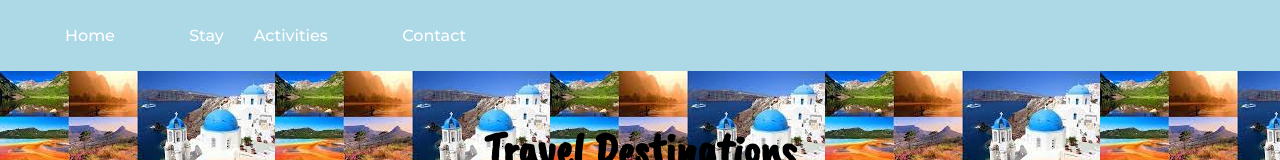
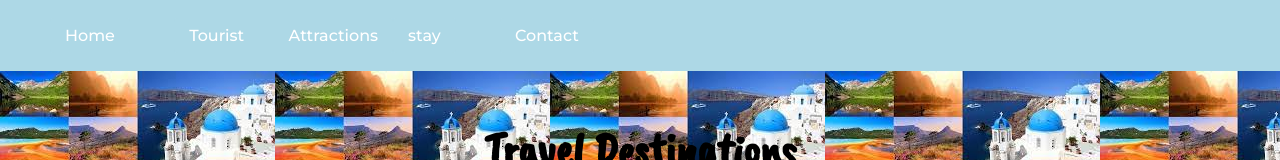
Before and after one commit to shahdhriti2008/travel.github.io, a plain HTML site: page index.html in a window 1280 px wide. Shown: the top 160 px of the page. Drawn offline with nearby package versions, Linux system fonts and the light colour scheme.

Commit message:
Update index.html

```diff
--- a/index.html
+++ b/index.html
@@ -28,8 +28,8 @@ h3{font-size:25px;font-weight:italic;}
 
 <ul style="word-spacing:40px;">
 <li style="display:inline-block;"><a href="index.html" style="background:lightblue; padding:8px 15px; color:white; text-decoration:none; border-radius:4px;">Home</a></li>
-<li style="display:inline-block;"><a href="sharks.html" style="background:lightblue; padding:8px 15px; color:white; text-decoration:none; border-radius:4px;">Stay</a></li
-<li style="display:inline-block;"><a href="peacocks.html" style="background:lightblue; padding:8px 15px; color:white; text-decoration:none; border-radius:4px;">Activities</a></li>
+<li style="display:inline-block;"><a href="page2.html" style="background:lightblue; padding:8px 15px; color:white; text-decoration:none; border-radius:4px;">Tourist Attractions</a></li
+<li style="display:inline-block;"><a href="peacocks.html" style="background:lightblue; padding:8px 15px; color:white; text-decoration:none; border-radius:4px;">stay</a></li>
 <li style="display:inline-block;"><a href="contact.html" style="background:lightblue; padding:8px 15px; color:white; text-decoration:none; border-radius:4px;">Contact</a></li>
 </ul>
 </section>
```
